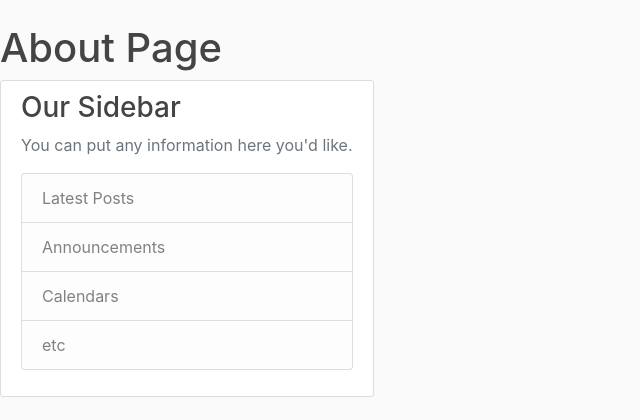
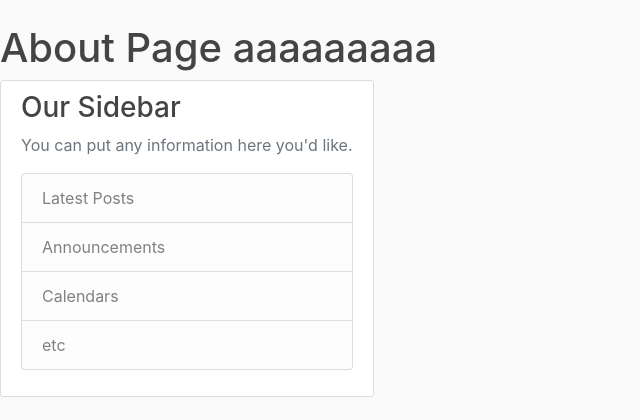
Before and after one commit to miaohf/YT-miaohf, a Flask app: page /about in a window 1280 px wide. Shown: the part 56-476 px from the top of the page, without its empty margins (0-640 px from the left). Run offline with Flask 2, Linux system fonts and the light colour scheme; parts of the project's set-up code (start-up, migrations or seed data) failed here and were passed over; some libraries are stand-ins or nearby versions.

Commit message:
1st commit

```diff
--- a/YT-miaohf/flaskblog/templates/about.html
+++ b/YT-miaohf/flaskblog/templates/about.html
@@ -1,4 +1,4 @@
 {% extends "layout.html" %}
 {% block content %}
-    <h1>About Page</h1>
+    <h1>About Page  aaaaaaaaa </h1>
 {% endblock content %}
```
